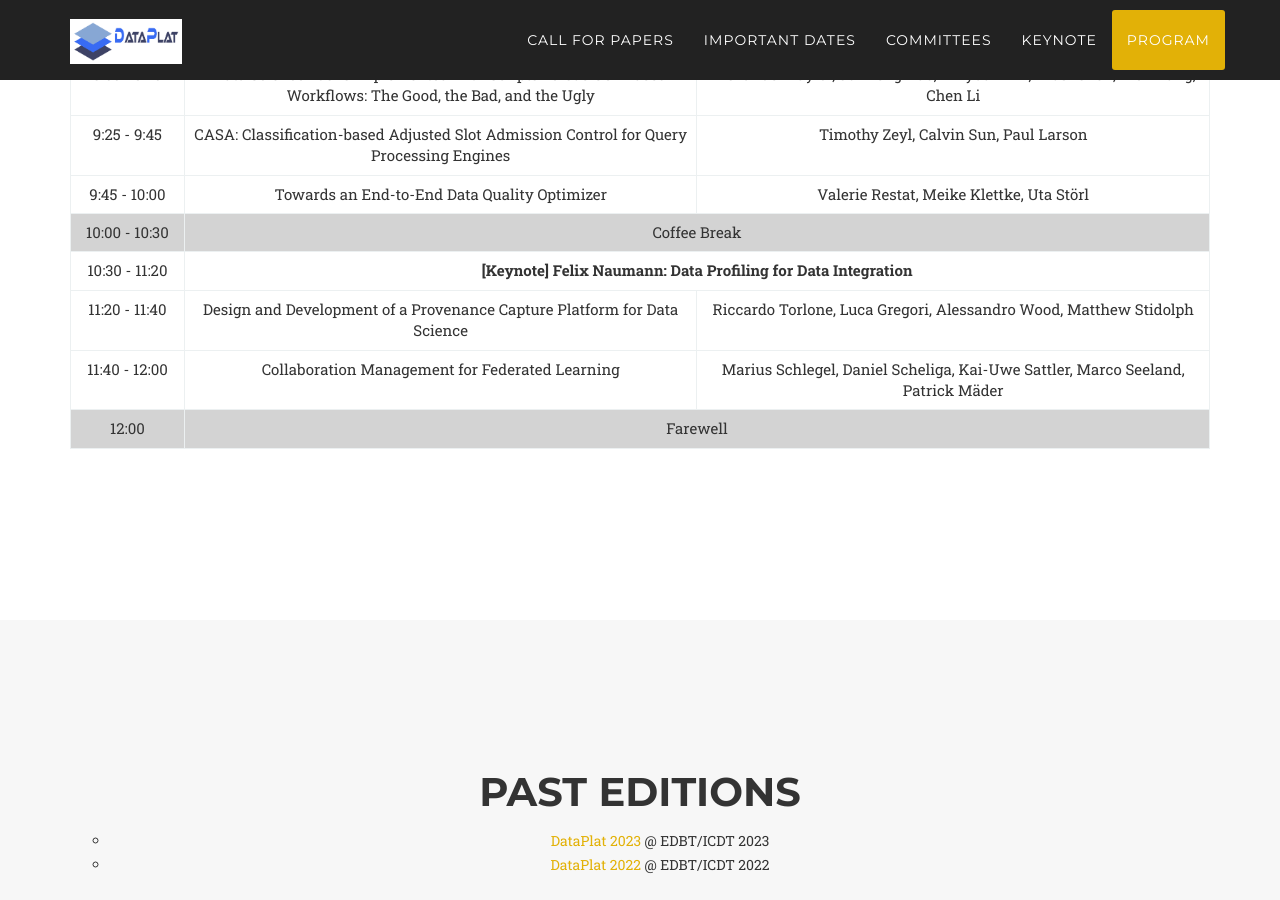
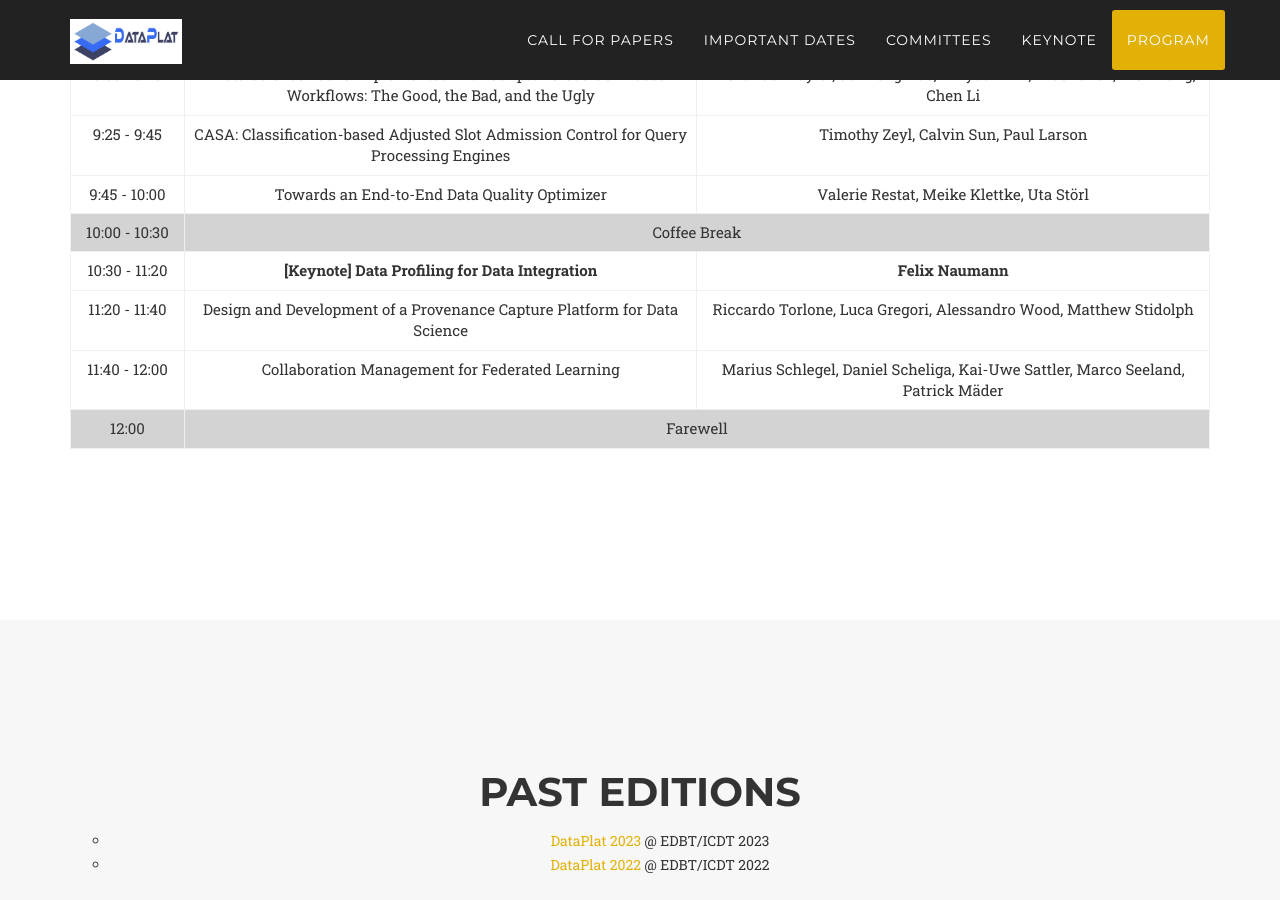
Before and after one commit to big-unibo/dataplat2024, a Jekyll site: the page built from index.html, in a window 1280 px wide and 900 px high, scrolled down 6030 px. Built offline with Jekyll 4.4.1, drawn with Linux system fonts in a browser that asks for light colours; some web fonts are replaced.

```diff
--- a/_includes/program.html
+++ b/_includes/program.html
@@ -24,7 +24,7 @@
 
                           <tr style="background-color: lightgray"><td>10:00 - 10:30</td><td colspan="2">Coffee Break</td></tr>
 
-                          <tr><td>10:30 - 11:20</td><td colspan="2"><b>[Keynote] Felix Naumann: Data Profiling for Data Integration</b></td></tr>
+                          <tr><td>10:30 - 11:20</td><td><b> [Keynote] Data Profiling for Data Integration</b></td><td><b>Felix Naumann</b></td></tr>
                           <tr><td>11:20 - 11:40</td><td>Design and Development of a Provenance Capture Platform for Data Science</td><td>Riccardo Torlone, Luca Gregori, Alessandro Wood, Matthew Stidolph</td></tr>
                           <tr><td>11:40 - 12:00</td><td>Collaboration Management for Federated Learning</td><td>Marius Schlegel, Daniel Scheliga, Kai-Uwe Sattler, Marco Seeland, Patrick Mäder</td></tr>
 
```
